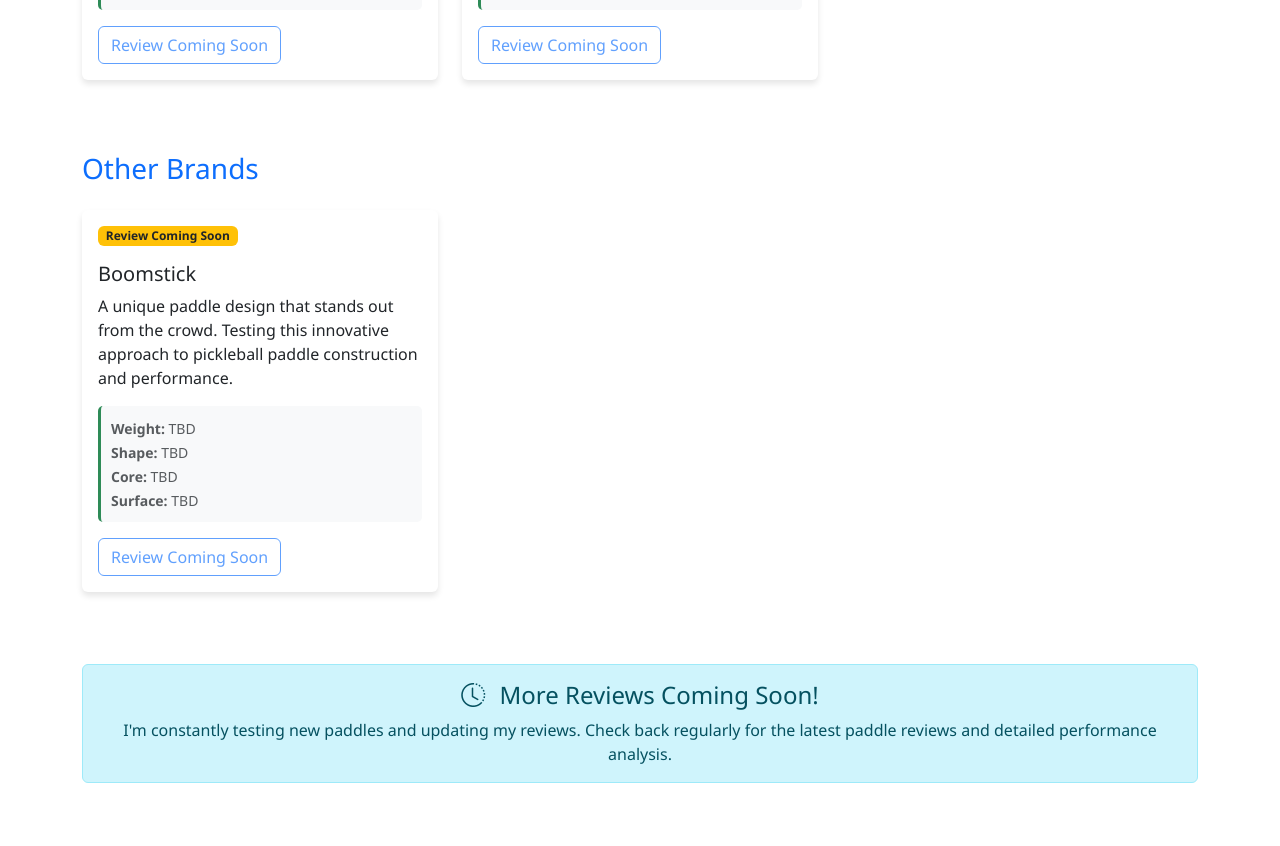
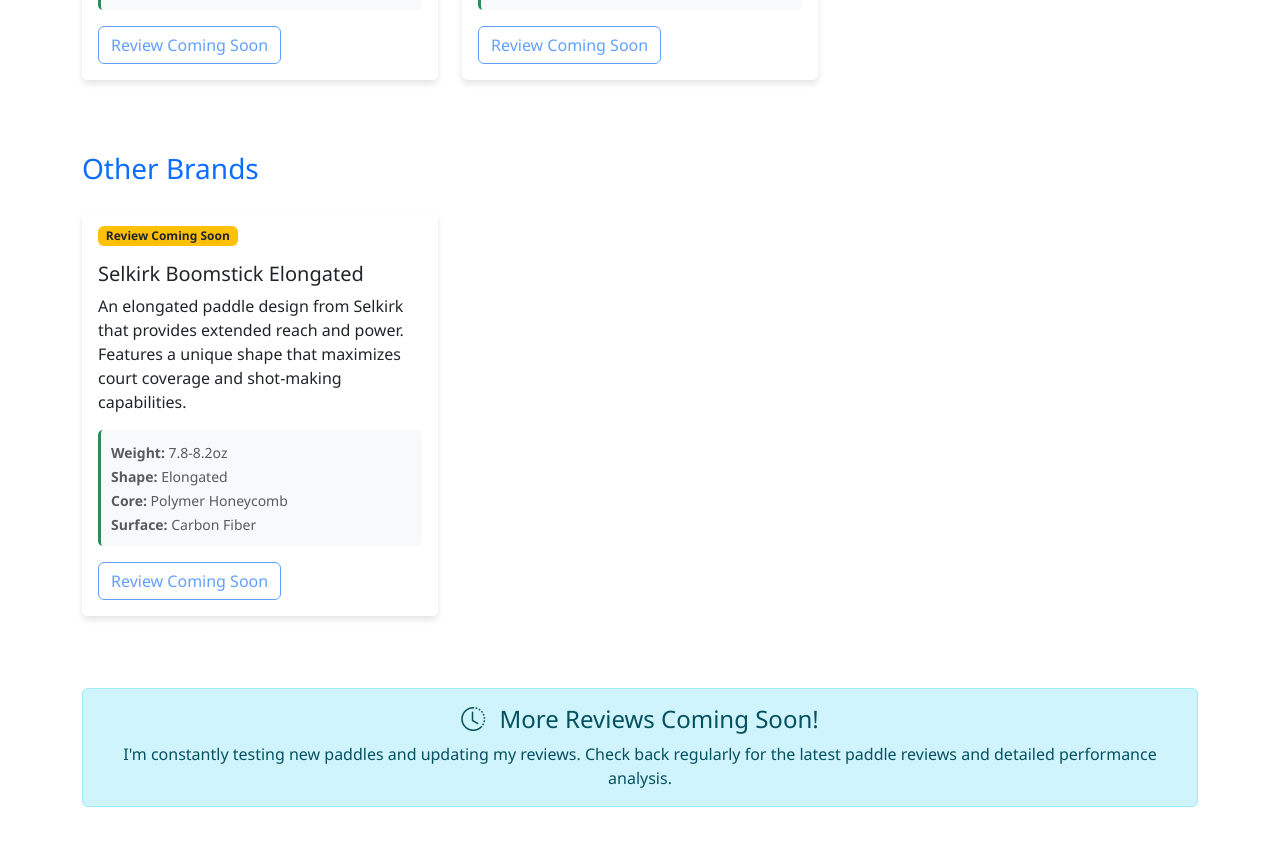
Before and after one commit to backupparachute/picklelabs-website, a Jekyll site: the page built from paddles.html, in a window 1280 px wide and 900 px high, scrolled down 1563 px. Shown: the top 846 px of the window. Built offline with Jekyll 4.4.1, drawn with Linux system fonts in a browser that asks for light colours; comment, search, counter and statistics services are not loaded.

Commit message:
bommstock

```diff
--- a/paddles.html
+++ b/paddles.html
@@ -165,14 +165,14 @@
                         <div class="d-flex justify-content-between align-items-start mb-3">
                             <span class="badge bg-warning text-dark">Review Coming Soon</span>
                         </div>
-                        <h5 class="card-title">Boomstick</h5>
-                        <p class="card-text">A unique paddle design that stands out from the crowd. Testing this innovative approach to pickleball paddle construction and performance.</p>
+                        <h5 class="card-title">Selkirk Boomstick Elongated</h5>
+                        <p class="card-text">An elongated paddle design from Selkirk that provides extended reach and power. Features a unique shape that maximizes court coverage and shot-making capabilities.</p>
                         <div class="paddle-specs mb-3">
                             <small class="text-muted">
-                                <strong>Weight:</strong> TBD<br>
-                                <strong>Shape:</strong> TBD<br>
-                                <strong>Core:</strong> TBD<br>
-                                <strong>Surface:</strong> TBD
+                                <strong>Weight:</strong> 7.8-8.2oz<br>
+                                <strong>Shape:</strong> Elongated<br>
+                                <strong>Core:</strong> Polymer Honeycomb<br>
+                                <strong>Surface:</strong> Carbon Fiber
                             </small>
                         </div>
                         <a href="#" class="btn btn-outline-primary disabled">Review Coming Soon</a>
```
